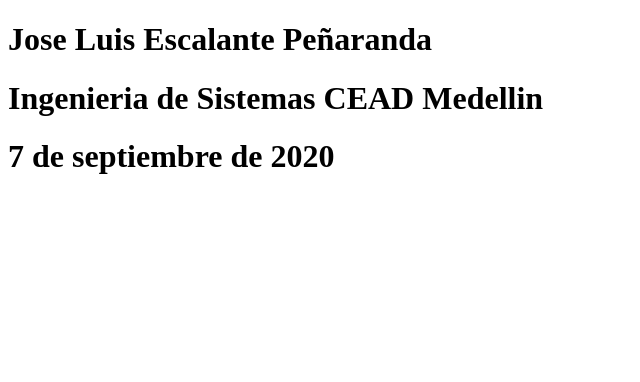
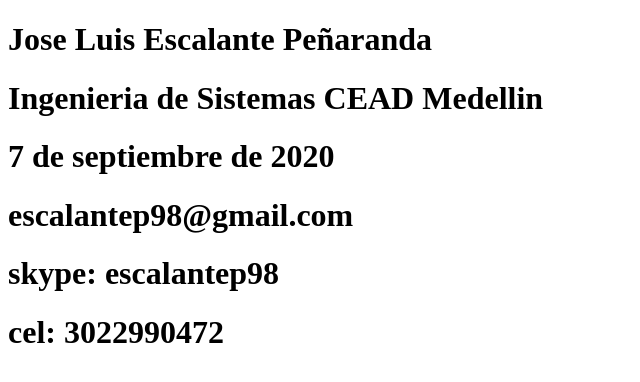
Before and after one commit to Escalante11/DSW-JoseEscalante, a plain HTML site: page index.html in a window 1280 px wide. Shown: the whole page, without its empty margins (0-640 px from the left). Drawn offline with Linux system fonts and the light colour scheme.

Commit message:
Update index.html

```diff
--- a/index.html
+++ b/index.html
@@ -14,9 +14,9 @@
         <h1>Jose Luis Escalante Peñaranda</h1>
         <h1>Ingenieria de Sistemas CEAD Medellin</h1>
         <h1>7 de septiembre de 2020</h1>
-        <h1></h1>
-        <h1></h1>
-        <h1></h1>
+        <h1>escalantep98@gmail.com</h1>
+        <h1>skype: escalantep98</h1>
+        <h1>cel: 3022990472</h1>
 
 
 
```
